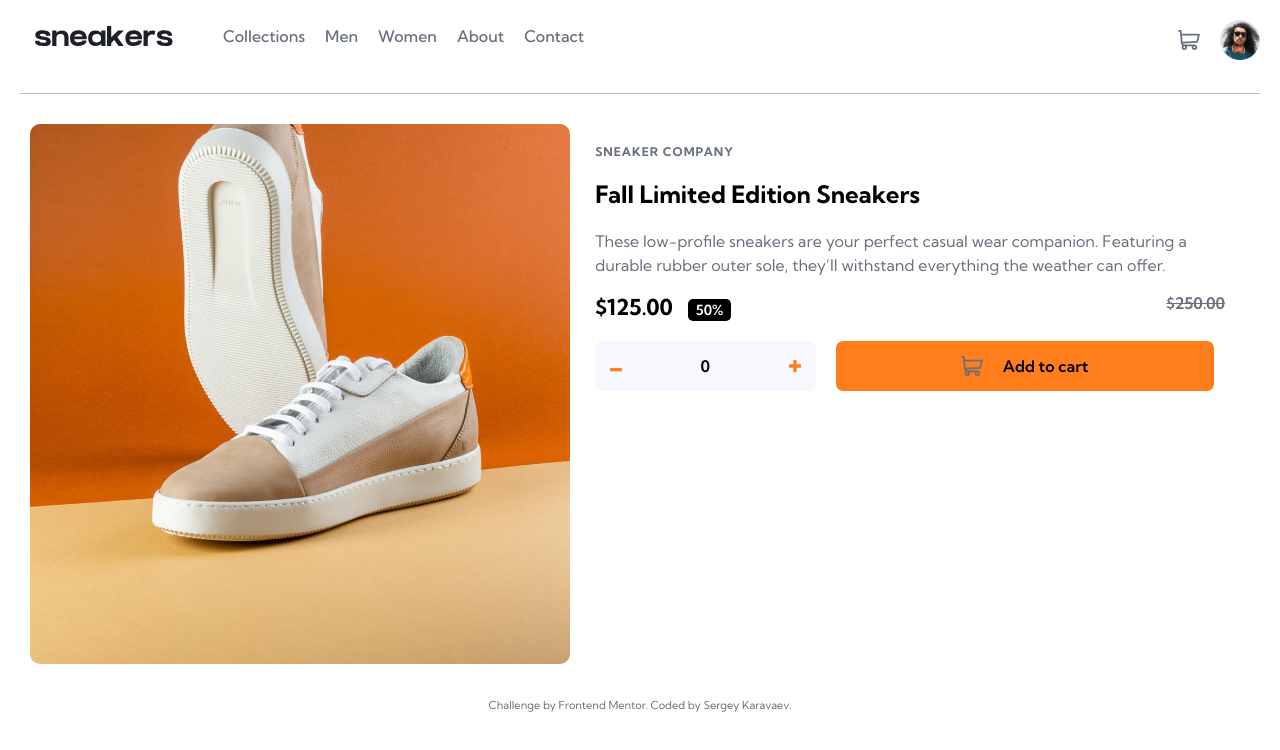
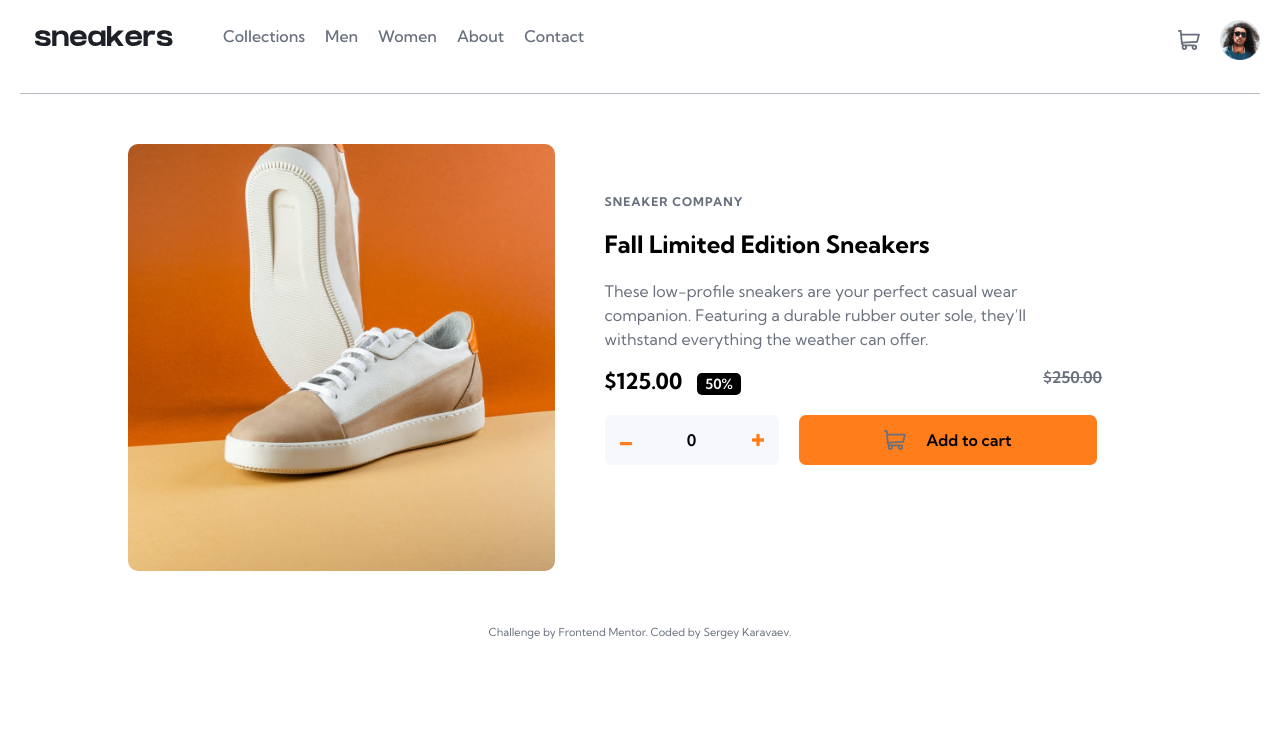
Before and after one commit to karawaggio/e-commerce-product-page, a React (Create React App) app: page / in a window 1280 px wide. Shown: the top 750 px of the page. Built offline with nearby package versions, Linux system fonts and the light colour scheme.

Commit message:
reduced width of the main container after 1000px

```diff
--- a/src/components/main/MainStyles.css
+++ b/src/components/main/MainStyles.css
@@ -96,3 +96,13 @@
     margin-left: 20px;
   }
 }
+
+@media screen and (min-width: 1000px) {
+  main {
+    margin: 50px auto;
+    width: 80%;
+  }
+  .product-desc {
+    margin: 50px;
+  }
+}
```
